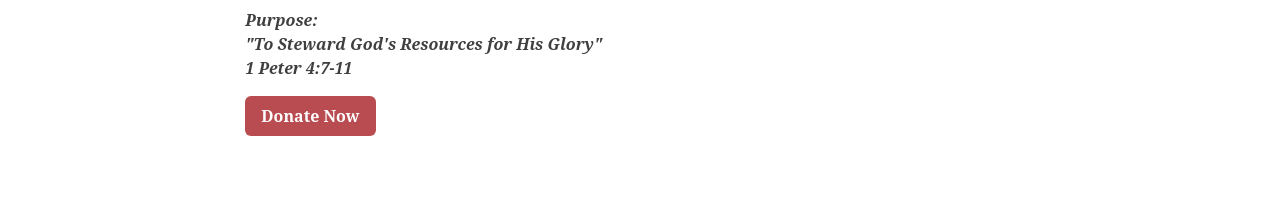
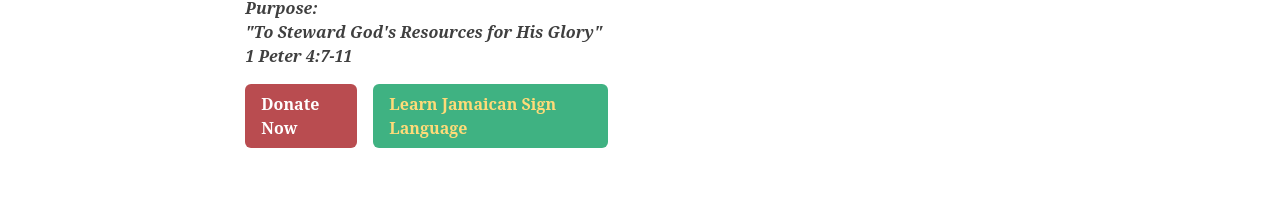
Before and after one commit to CCCD-Jamaica/cccd-sveltekit, a SvelteKit app: page / in a window 1280 px wide. Shown: the part 680-878 px from the top of the page. Built offline with nearby package versions, Linux system fonts and the light colour scheme.

Commit message:
Add JSL button

```diff
--- a/src/routes/+page.svelte
+++ b/src/routes/+page.svelte
@@ -36,9 +36,12 @@
 					<br>
 					<span class="font-bold italic">Purpose: <br>&quot;To Steward God&apos;s Resources for His Glory&quot;<br> 1 Peter 4:7-11</span>
 				</p>
-				<div class="mt-4 flex justify-start">
+				<div class="mt-4 flex justify-start space-x-4">
 					<a href="/donate" class="inline-block bg-red-800 text-white font-bold py-2 px-4 rounded-md hover:bg-red-700 transition duration-300">
 						Donate Now
+					</a>
+					<a href="/learn-jsl" class="inline-block bg-green-600 text-yellow-300 font-bold py-2 px-4 rounded-md hover:bg-green-700 transition duration-300">
+						Learn Jamaican Sign Language
 					</a>
 				</div>
 			</div>
```
